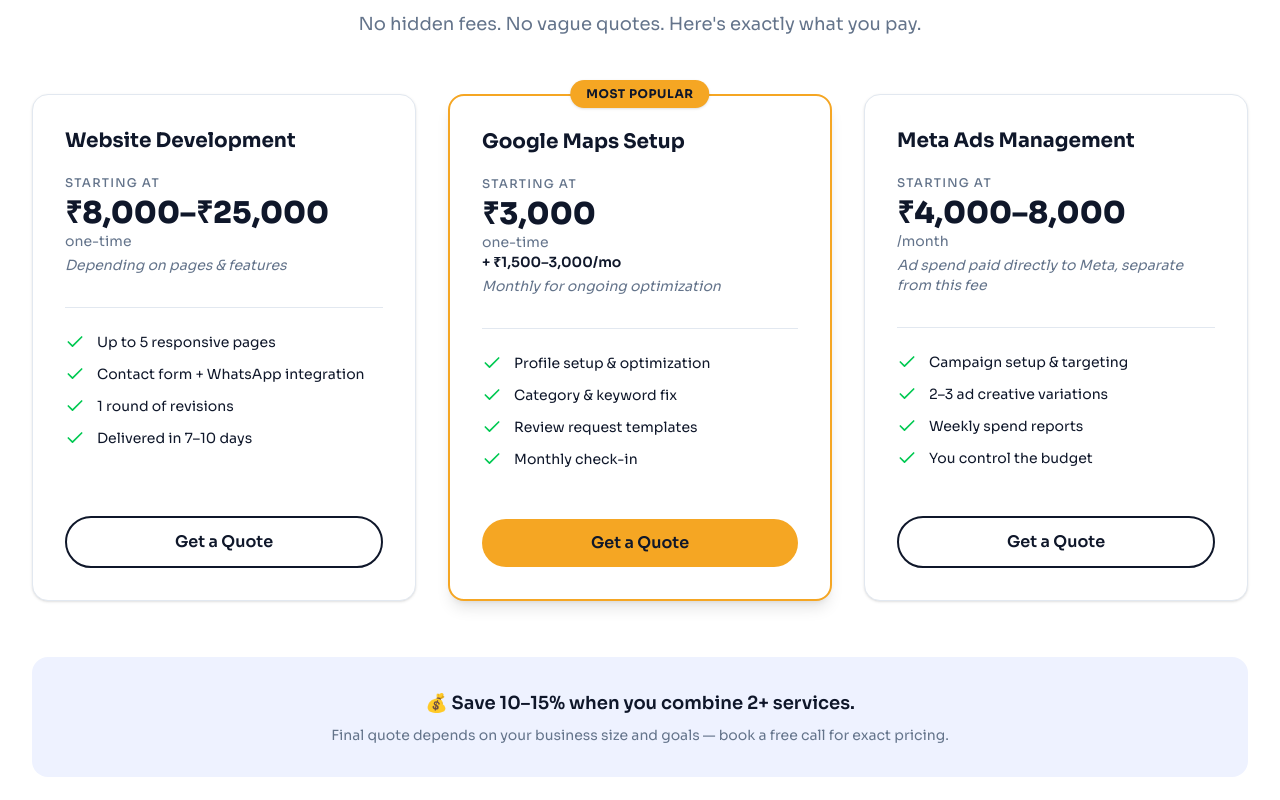
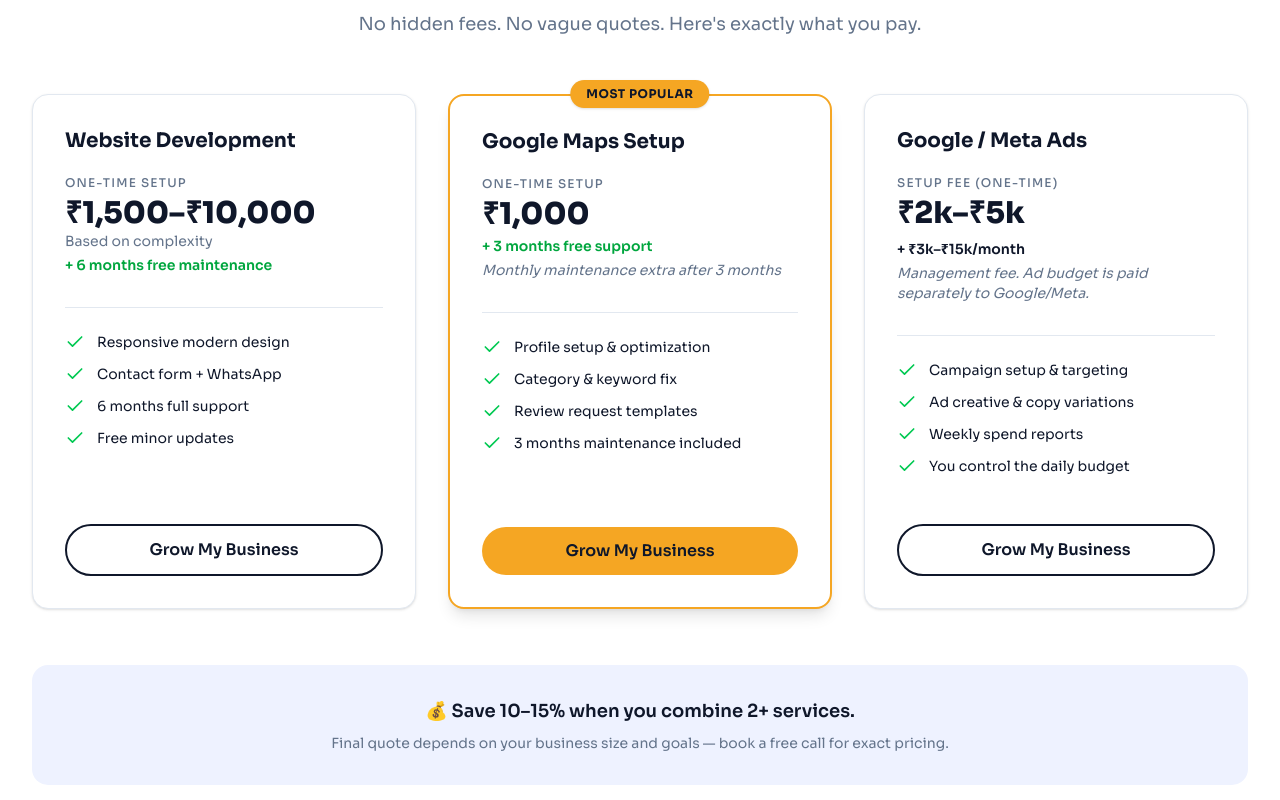
Before and after one commit to ynandakishorereddy/BuildVerse, a Next.js app: page / in a window 1280 px wide. Shown: the part 2520-3320 px from the top of the page. Built offline with nearby package versions, Linux system fonts and the light colour scheme.

Commit message:
feat: update pricing model and change CTA button text to Grow My Business

```diff
--- a/components/FinalCTA.tsx
+++ b/components/FinalCTA.tsx
@@ -66,7 +66,7 @@
               disabled={status === 'loading' || status === 'success'}
               className="rounded-full bg-accent hover:bg-accent-hover text-primary font-semibold px-8 py-4 text-lg hover:scale-[1.02] hover:shadow-lg transition-all duration-200 disabled:opacity-70 disabled:hover:scale-100 disabled:hover:shadow-none min-w-[200px]"
             >
-              {status === 'loading' ? 'Sending...' : status === 'success' ? 'Sent!' : 'Get a Free Quote'}
+              {status === 'loading' ? 'Sending...' : status === 'success' ? 'Sent!' : 'Grow My Business'}
             </button>
           </form>
 
--- a/components/Pricing.tsx
+++ b/components/Pricing.tsx
@@ -21,35 +21,35 @@
             {/* Card 1 - Website Development */}
             <div className="bg-white rounded-2xl p-8 border border-border shadow-sm flex flex-col hover:shadow-md transition-shadow duration-300">
               <h3 className="text-xl font-bold text-primary font-sora">Website Development</h3>
-              <p className="text-xs tracking-widest text-muted font-medium uppercase mt-5 mb-1">STARTING AT</p>
-              <div className="text-3xl font-extrabold text-primary font-sora">₹8,000–₹25,000</div>
-              <p className="text-sm text-muted mb-1">one-time</p>
-              <p className="text-sm text-muted italic mb-6">Depending on pages & features</p>
+              <p className="text-xs tracking-widest text-muted font-medium uppercase mt-5 mb-1">ONE-TIME SETUP</p>
+              <div className="text-3xl font-extrabold text-primary font-sora">₹1,500–₹10,000</div>
+              <p className="text-sm text-muted mb-1">Based on complexity</p>
+              <p className="text-sm font-semibold text-green-600 mb-6">+ 6 months free maintenance</p>
 
               <div className="border-t border-border my-2"></div>
 
               <ul className="flex-1 space-y-3 mt-4 mb-6">
                 <li className="flex items-start gap-3">
                   <Check className="w-5 h-5 text-green-500 flex-shrink-0" />
-                  <span className="text-primary text-sm">Up to 5 responsive pages</span>
+                  <span className="text-primary text-sm">Responsive modern design</span>
                 </li>
                 <li className="flex items-start gap-3">
                   <Check className="w-5 h-5 text-green-500 flex-shrink-0" />
-                  <span className="text-primary text-sm">Contact form + WhatsApp integration</span>
+                  <span className="text-primary text-sm">Contact form + WhatsApp</span>
                 </li>
                 <li className="flex items-start gap-3">
                   <Check className="w-5 h-5 text-green-500 flex-shrink-0" />
-                  <span className="text-primary text-sm">1 round of revisions</span>
+                  <span className="text-primary text-sm">6 months full support</span>
                 </li>
                 <li className="flex items-start gap-3">
                   <Check className="w-5 h-5 text-green-500 flex-shrink-0" />
-                  <span className="text-primary text-sm">Delivered in 7–10 days</span>
+                  <span className="text-primary text-sm">Free minor updates</span>
                 </li>
               </ul>
 
               <div className="mt-auto pt-6">
                 <a id="pricing-cta-website" href="#contact" className="block text-center rounded-full border-2 border-primary text-primary font-semibold px-6 py-3 hover:bg-primary hover:text-white transition-all duration-200">
-                  Get a Quote
+                  Grow My Business
                 </a>
               </div>
             </div>
@@ -60,11 +60,10 @@
                 MOST POPULAR
               </div>
               <h3 className="text-xl font-bold text-primary font-sora">Google Maps Setup</h3>
-              <p className="text-xs tracking-widest text-muted font-medium uppercase mt-5 mb-1">STARTING AT</p>
-              <div className="text-3xl font-extrabold text-primary font-sora">₹3,000</div>
-              <p className="text-sm text-muted">one-time</p>
-              <p className="text-sm font-semibold text-primary mb-1">+ ₹1,500–3,000/mo</p>
-              <p className="text-sm text-muted italic mb-6">Monthly for ongoing optimization</p>
+              <p className="text-xs tracking-widest text-muted font-medium uppercase mt-5 mb-1">ONE-TIME SETUP</p>
+              <div className="text-3xl font-extrabold text-primary font-sora">₹1,000</div>
+              <p className="text-sm font-semibold text-green-600 mt-1 mb-1">+ 3 months free support</p>
+              <p className="text-sm text-muted italic mb-6">Monthly maintenance extra after 3 months</p>
 
               <div className="border-t border-border my-2"></div>
 
@@ -83,24 +82,24 @@
                 </li>
                 <li className="flex items-start gap-3">
                   <Check className="w-5 h-5 text-green-500 flex-shrink-0" />
-                  <span className="text-primary text-sm">Monthly check-in</span>
+                  <span className="text-primary text-sm">3 months maintenance included</span>
                 </li>
               </ul>
 
               <div className="mt-auto pt-6">
                 <a id="pricing-cta-maps" href="#contact" className="block text-center rounded-full bg-accent hover:bg-accent-hover text-primary font-semibold px-6 py-3 hover:scale-[1.02] hover:shadow-lg transition-all duration-200">
-                  Get a Quote
+                  Grow My Business
                 </a>
               </div>
             </div>
 
-            {/* Card 3 - Meta Ads Management */}
+            {/* Card 3 - Google/Meta Ads */}
             <div className="bg-white rounded-2xl p-8 border border-border shadow-sm flex flex-col hover:shadow-md transition-shadow duration-300">
-              <h3 className="text-xl font-bold text-primary font-sora">Meta Ads Management</h3>
-              <p className="text-xs tracking-widest text-muted font-medium uppercase mt-5 mb-1">STARTING AT</p>
-              <div className="text-3xl font-extrabold text-primary font-sora">₹4,000–8,000</div>
-              <p className="text-sm text-muted mb-1">/month</p>
-              <p className="text-sm text-muted italic mb-6">Ad spend paid directly to Meta, separate from this fee</p>
+              <h3 className="text-xl font-bold text-primary font-sora">Google / Meta Ads</h3>
+              <p className="text-xs tracking-widest text-muted font-medium uppercase mt-5 mb-1">SETUP FEE (ONE-TIME)</p>
+              <div className="text-3xl font-extrabold text-primary font-sora">₹2k–₹5k</div>
+              <p className="text-sm font-semibold text-primary mt-2 mb-1">+ ₹3k–₹15k/month</p>
+              <p className="text-sm text-muted italic mb-6">Management fee. Ad budget is paid separately to Google/Meta.</p>
 
               <div className="border-t border-border my-2"></div>
 
@@ -111,7 +110,7 @@
                 </li>
                 <li className="flex items-start gap-3">
                   <Check className="w-5 h-5 text-green-500 flex-shrink-0" />
-                  <span className="text-primary text-sm">2–3 ad creative variations</span>
+                  <span className="text-primary text-sm">Ad creative & copy variations</span>
                 </li>
                 <li className="flex items-start gap-3">
                   <Check className="w-5 h-5 text-green-500 flex-shrink-0" />
@@ -119,13 +118,13 @@
                 </li>
                 <li className="flex items-start gap-3">
                   <Check className="w-5 h-5 text-green-500 flex-shrink-0" />
-                  <span className="text-primary text-sm">You control the budget</span>
+                  <span className="text-primary text-sm">You control the daily budget</span>
                 </li>
               </ul>
 
               <div className="mt-auto pt-6">
                 <a id="pricing-cta-ads" href="#contact" className="block text-center rounded-full border-2 border-primary text-primary font-semibold px-6 py-3 hover:bg-primary hover:text-white transition-all duration-200">
-                  Get a Quote
+                  Grow My Business
                 </a>
               </div>
             </div>
```
